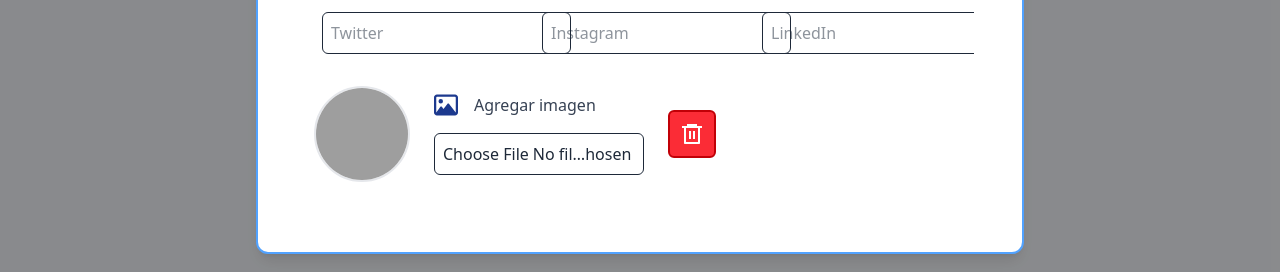
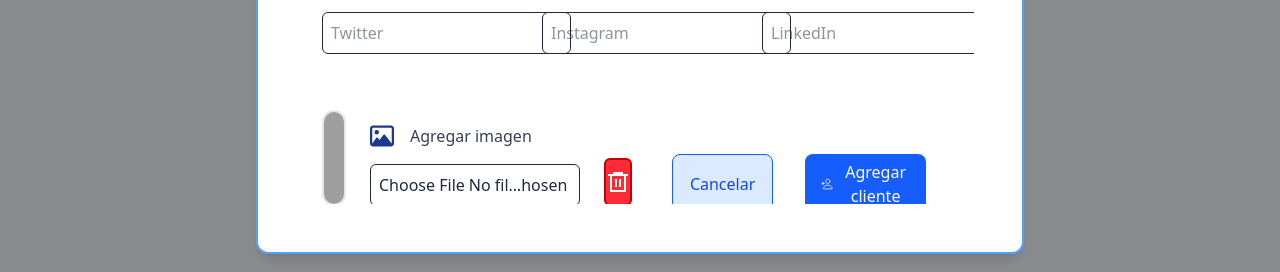
Before and after one commit to dspwebstudiomx/dashboard, a React (Vite) app: page /clientes in a window 1280 px wide. Both pictures are taken after a click on the button "Agregar Cliente". Shown: the part 506-778 px from the top of the page. Built offline with nearby package versions, Linux system fonts and the light colour scheme; no server answers.

Commit message:
feat: mejorar presentación de componentes en Cliente y ClientsModal

```diff
--- a/src/pages/Cliente/Cliente.jsx
+++ b/src/pages/Cliente/Cliente.jsx
@@ -32,7 +32,9 @@ const Cliente = () => {
         {selectedClient ? (
           <section className="flex flex-col gap-12 text-gray-800 dark:text-gray-100 bg-white dark:bg-gray-800 rounded-2xl shadow-lg p-6 xl:p-20 border-2 dark:border-gray-700 border-gray-300 ">
             <article>
-              <CloseButton onClick={() => navigate(-1)} />
+              <div className="flex items-center justify-end">
+                <CloseButton onClick={() => navigate(-1)} />
+              </div>
               <ClientHeader
                 selectedClient={selectedClient}
                 setIsModalOpen={setIsModalOpen}
--- a/src/pages/Cliente/components/ClientInfo.jsx
+++ b/src/pages/Cliente/components/ClientInfo.jsx
@@ -11,7 +11,7 @@ import {
 const iconClass = "inline mr-2 text-2xl text-blue-600 dark:text-blue-500";
 
 const ClientInfo = ({ selectedClient }) => (
-  <div className="flex flex-col gap-6 capitalize">
+  <div className="flex flex-col gap-6">
     <h2 className="text-xl md:text-2xl font-semibold mb-4">
       Información del Cliente
     </h2>
--- a/src/pages/ClientsPage/ClientsModal.jsx
+++ b/src/pages/ClientsPage/ClientsModal.jsx
@@ -5,6 +5,8 @@ import { RiDeleteBin6Line } from "react-icons/ri";
 import { FaRegImage } from "react-icons/fa6";
 import useClientForm from "./hooks/useClientForm";
 import ClientFormFields from "./components/ClientFormFields";
+import Button from "@components/Botones/Button";
+import { IoPersonAddOutline } from "react-icons/io5";
 
 const ClientsModal = ({ isOpen, onClose, client, onClientUpdate }) => {
   const {
@@ -27,10 +29,11 @@ const ClientsModal = ({ isOpen, onClose, client, onClientUpdate }) => {
         className="space-y-4 max-h-[70vh] text-base">
         <ClientFormFields formData={formData} handleChange={handleChange} />
 
+        <div className="flex flex-col md:flex-row justify-center items-end gap-4 p-2">
           {/* Imagen */}
           <div
             id="image-group"
-          className="form-group flex flex-col md:flex-row items-center gap-6 mt-12 xl:mt-6 p-2">
+            className="form-group flex flex-col md:flex-row items-center md:items-end gap-6 mt-12 xl:mt-6 p-2">
             <div className="flex flex-col md:flex-row items-center gap-8">
               <img
                 src={
@@ -65,20 +68,28 @@ const ClientsModal = ({ isOpen, onClose, client, onClientUpdate }) => {
               <span className="md:hidden">Eliminar imagen</span>
             </button>
           </div>
-
           {/* Botones de acción */}
-        <div className="flex flex-col md:flex-row justify-center gap-4 p-2">
-          <button
+          <Button
+            variant="secondary"
             type="button"
             onClick={onClose}
-            className="px-4 py-4 bg-blue-500 hover:bg-blue-400 text-white rounded-md w-full md:w-[210px]">
-            Cancelar
-          </button>
-          <button
+            text="Cancelar"
+          />
+          {isEditing ? (
+            <Button
+              variant="primary"
               type="submit"
-            className="px-4 py-4 bg-blue-700 hover:bg-blue-600 text-white rounded-md w-full md:w-[210px]">
-            {isEditing ? "Actualizar Cliente" : "Agregar Cliente"}
-          </button>
+              text="Actualizar cliente"
+              // icon={...} // Puedes cambiar el icono si lo deseas
+            />
+          ) : (
+            <Button
+              variant="primary"
+              type="submit"
+              text="Agregar cliente"
+              icon={IoPersonAddOutline}
+            />
+          )}
         </div>
       </form>
     </Modal>
```
Lines whose indentation alone changed are shown as unchanged.
